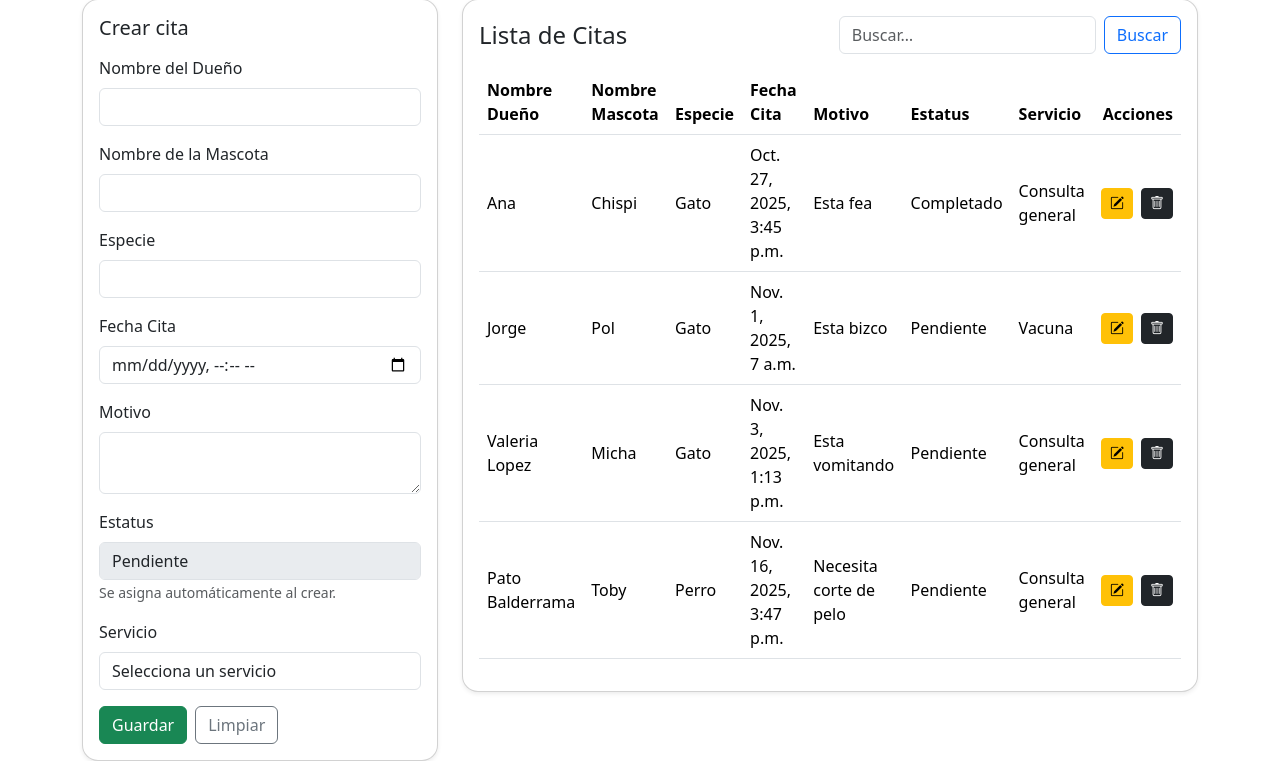
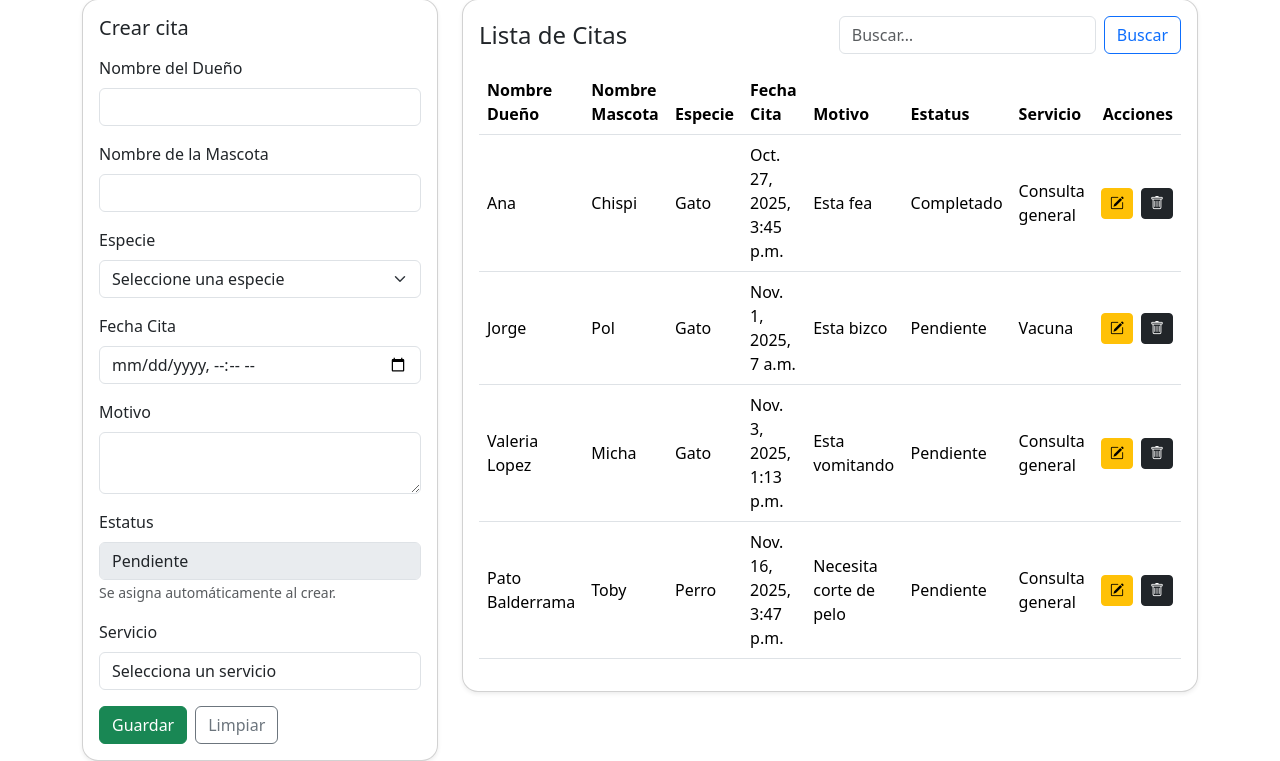
Before and after one commit to anagatuna/PIA_Eq1, a Django app: page /citas/ in a window 1280 px wide. Shown: the part 112-873 px from the top of the page. Run offline with Django 5.2, Linux system fonts and the light colour scheme; a user stored in the database is signed in; data comes from the database, SQL or seed files in the repository; both versions use the stored data as it was after the commit.

Commit message:
poner opciones para la especie y dar la opcion de q ponga otro, por si aplica. Agregar mensajes de exito al crear, editar y eliminar

```diff
--- a/veterinaria/app/templates/citas.html
+++ b/veterinaria/app/templates/citas.html
@@ -40,8 +40,19 @@
 
                             <div class="mb-3">
                                 <label class="form-label">Especie</label>
-                                <input type="text" name="especie" class="form-control" pattern="[A-Za-z]+"
-                                    maxlength="100" required value="{{ cita.especie|default_if_none:'' }}">
+                                <select name="especie_select" id="especie_select" class="form-select" required>
+                                    <option value="">Seleccione una especie</option>
+                                    <option value="Perro" {% if cita.especie == "Perro" %}selected{% endif %}>Perro</option>
+                                    <option value="Gato" {% if cita.especie == "Gato" %}selected{% endif %}>Gato</option>
+                                    <option value="Ave" {% if cita.especie == "Ave" %}selected{% endif %}>Ave</option>
+                                    <option value="Otro" {% if cita.especie not in "Perro,Gato,Ave" %}selected{% endif %}>Otro</option>
+                                </select>
+                            </div>
+
+                            <div class="mb-3" id="otro_especie_div" style="display: none;">
+                                <label class="form-label">Especifique la especie</label>
+                                <input type="text" name="especie_otro" id="especie_otro" class="form-control"
+                                    pattern="[A-Za-z\s]+" maxlength="100" value="{% if cita.especie not in 'Perro,Gato,Ave' %}{{ cita.especie }}{% endif %}">
                             </div>
 
                             <div class="mb-3">
@@ -170,6 +181,27 @@
         {% block content %}{% endblock %}
     </body>
 
+    <script>
+    document.addEventListener("DOMContentLoaded", function() {
+        const select = document.getElementById("especie_select");
+        const otroDiv = document.getElementById("otro_especie_div");
+        const otroInput = document.getElementById("especie_otro");
+
+        function toggleOtro() {
+            if (select.value === "Otro") {
+                otroDiv.style.display = "block";
+                otroInput.required = true;
+            } else {
+                otroDiv.style.display = "none";
+                otroInput.required = false;
+                otroInput.value = "";
+            }
+        }
+
+        select.addEventListener("change", toggleOtro);
+        toggleOtro(); // ejecutar al cargar la página por si ya hay valor
+    });
+</script>
 </body>
 
 </html>
--- a/veterinaria/app/views.py
+++ b/veterinaria/app/views.py
@@ -77,20 +77,42 @@ def listar_servicios(request):
 @login_required
 def citas_panel(request, id=None):
     cita = get_object_or_404(CITA_VETERINARIA, pk=id) if id else None
-    servicios = SERVICIO.objects.all()  # <- NECESARIO para el ddl
+    servicios = SERVICIO.objects.all() # Necesario para traer los servicios al ddl
 
     if request.method == "POST":
-        nombre_dueño = (request.POST.get("nombre_dueño") or "").strip().title()
+        nombre_dueño   = (request.POST.get("nombre_dueño") or "").strip().title()
         nombre_mascota = (request.POST.get("nombre_mascota") or "").strip().title()
-        especie = (request.POST.get("especie") or "").strip().capitalize()
         fecha_cita_raw = (request.POST.get("fecha_cita") or "").strip()
-        motivo = (request.POST.get("motivo") or "").strip().capitalize()
-        estatus = (request.POST.get("estatus") or "Pendiente").strip().capitalize()
-        servicio_id = (request.POST.get("servicio") or "").strip().capitalize()
+        motivo         = (request.POST.get("motivo") or "").strip().capitalize()
+        estatus        = (request.POST.get("estatus") or "Pendiente").strip().capitalize()
+        servicio_id    = (request.POST.get("servicio") or "").strip()
+
+        # Sacar la especie del ddl y validar si selecciona o no 'otro'
+        especie_select = (request.POST.get("especie_select") or "").strip()
+        especie_otro   = (request.POST.get("especie_otro") or "").strip()
+        if not especie_select:
+            messages.error(request, "Selecciona una especie.")
+            return render(request, "citas.html", {
+                "citas": CITA_VETERINARIA.objects.all(),
+                "cita": cita,
+                "editando": bool(cita),
+                "servicios": servicios,
+            })
+        elif especie_select == "Otro":
+            if not especie_otro:
+                messages.error(request, "Indica la especie en el campo 'Especifique la especie'.")
+                return render(request, "citas.html", {
+                    "citas": CITA_VETERINARIA.objects.all(),
+                    "cita": cita,
+                    "editando": bool(cita),
+                    "servicios": servicios,
+                })
+            especie_final = especie_otro.capitalize()
+        else:
+            especie_final = especie_select.capitalize()
 
         # Validaciones básicas
-        if not servicio_id:
-            # re-render con error y el ddl poblado
+        if not servicio_id: # re-render con error y el ddl poblado
             ctx = {
                 "citas": CITA_VETERINARIA.objects.all(),
                 "cita": cita,
@@ -102,43 +124,43 @@ def citas_panel(request, id=None):
 
         ser_obj = get_object_or_404(SERVICIO, pk=servicio_id)
 
-        # Parseo del datetime-local (YYYY-MM-DDTHH:MM)
-        # Si usas zona horaria, conviértelo a aware
+        # Parseo del datetime-local (YYYY-MM-DDTHH:MM), si usas zona horaria, conviértelo a aware
         fecha_cita_dt = datetime.strptime(fecha_cita_raw, "%Y-%m-%dT%H:%M")
         if timezone.is_naive(fecha_cita_dt):
-            fecha_cita_dt = timezone.make_aware(fecha_cita_dt, timezone.get_current_timezone())
+            fecha_cita_dt = timezone.make_aware(fecha_cita_dt,
+            timezone.get_current_timezone())
 
+        # Editar
         if cita:
-            # editar
-            cita.nombre_dueño = nombre_dueño
+            cita.nombre_dueño   = nombre_dueño
             cita.nombre_mascota = nombre_mascota
-            cita.especie = especie
-            cita.fecha_cita = fecha_cita_dt
-            cita.motivo = motivo
-            cita.estatus = estatus
-            cita.servicio = ser_obj
+            cita.especie        = especie_final
+            cita.fecha_cita     = fecha_cita_dt
+            cita.motivo         = motivo
+            cita.estatus        = estatus
+            cita.servicio       = ser_obj
             cita.save()
-        else:
-            # crear
+            messages.success(request, "La cita se actualizó correctamente.")
+        else: # Crear
             CITA_VETERINARIA.objects.create(
                 nombre_dueño=nombre_dueño,
                 nombre_mascota=nombre_mascota,
-                especie=especie,
+                especie=especie_final,
                 fecha_cita=fecha_cita_dt,
                 motivo=motivo,
                 estatus="Pendiente",
                 servicio=ser_obj,
             )
+            messages.success(request, "La cita se registró correctamente.")
 
-        return redirect("citas")  # <- sin pasar contexto al redirect
+        return redirect("citas")
 
-    # GET
     citas = CITA_VETERINARIA.objects.all()
     ctx = {
         "citas": citas,
         "cita": cita,
         "editando": bool(cita),
-        "servicios": servicios,   # <- para poblar el ddl
+        "servicios": servicios,
     }
     return render(request, "citas.html", ctx)
 
```
Also changed, not shown: veterinaria/db.sqlite3.
